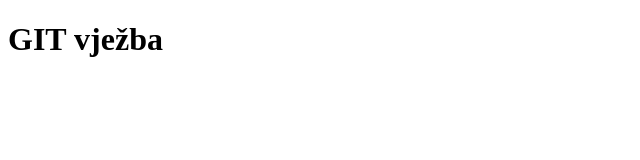
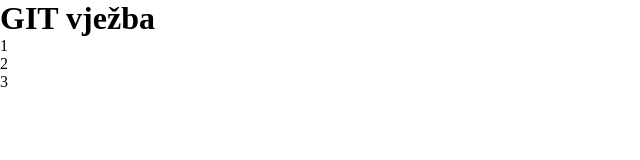
Before and after one commit to leasevarevic/git-algebra, a plain HTML site: page index.html in a window 1280 px wide. Shown: the whole page, without its empty margins (0-640 px from the left). Drawn offline with Linux system fonts and the light colour scheme.

Commit message:
added style and list

```diff
--- a/index.html
+++ b/index.html
@@ -4,8 +4,14 @@
     <meta charset="UTF-8">
     <meta name="viewport" content="width=device-width, initial-scale=1.0">
     <title>GIT vježba</title>
+    <link rel="stylesheet" href="style.css">
 </head>
 <body>
     <h1>GIT vježba</h1>
+    <ul>
+        <li>1</li>
+        <li>2</li>
+        <li>3</li>
+    </ul>
 </body>
 </html>
--- /dev/null
+++ b/style.css
@@ -0,0 +1,4 @@
+*{
+    margin: 0;
+    padding: 0;
+}
```
